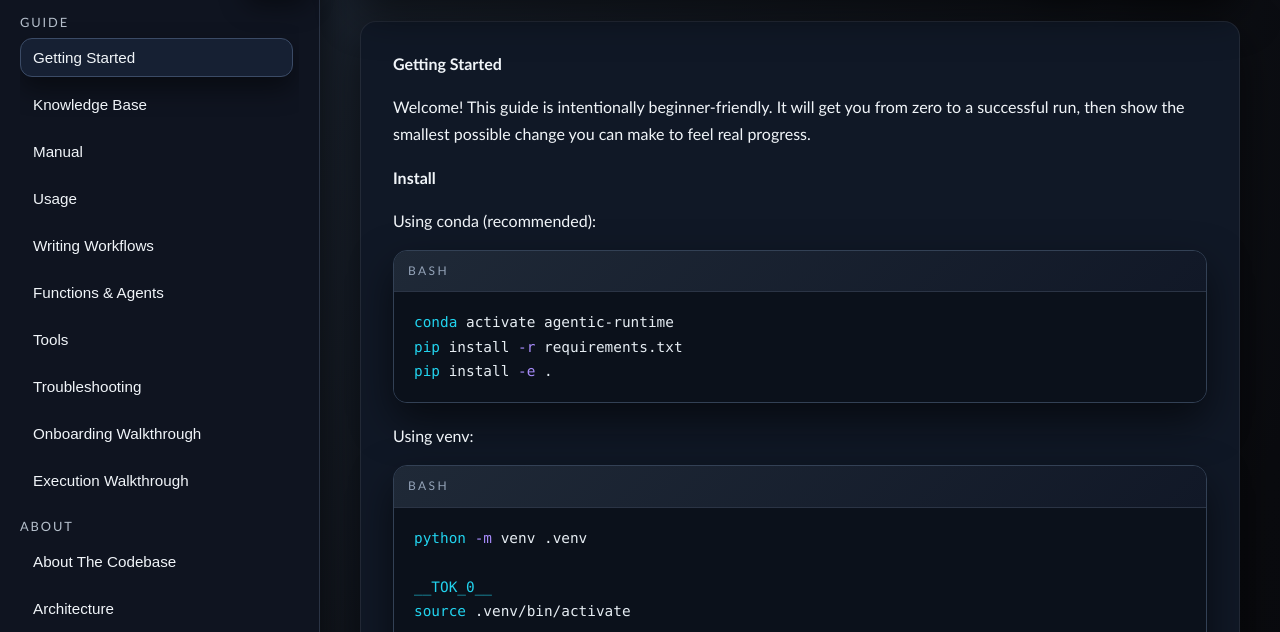
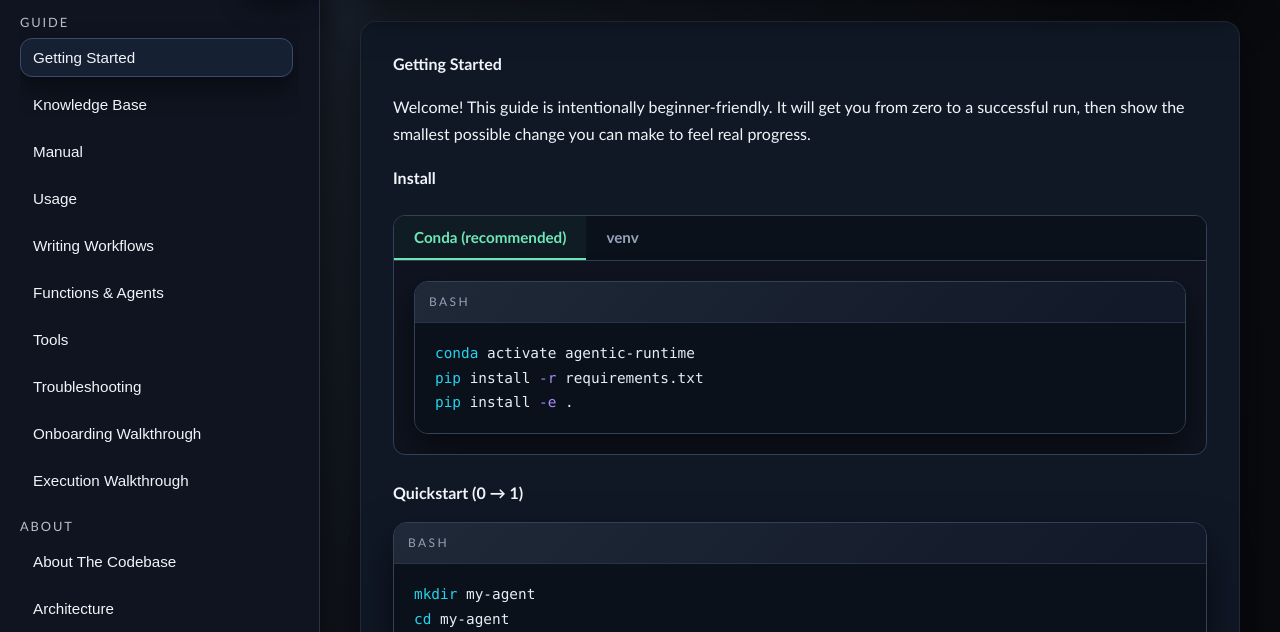
Before and after one commit to rogue-socket/agentic-runtime, a plain HTML site: page docs/site/index.html in a window 1280 px wide. Shown: the part 142-774 px from the top of the page. Drawn offline with Linux system fonts and the light colour scheme.

Commit message:
fix documentation

````diff
--- a/docs/site/app.js
+++ b/docs/site/app.js
@@ -124,10 +124,10 @@
     }
 
     output = escapeHtml(output);
-    placeholders.forEach((html, index) => {
-      const marker = tokenId(index);
-      output = output.split(marker).join(html);
-    });
+    for (let i = placeholders.length - 1; i >= 0; i--) {
+      const marker = tokenId(i);
+      output = output.split(marker).join(placeholders[i]);
+    }
 
     return output;
   };
@@ -140,6 +140,8 @@
     let paragraph = [];
     let codeBuffer = [];
     let codeLang = "";
+    let inTabs = false;
+    let tabsData = null;
 
     const flushParagraph = () => {
       if (!paragraph.length) {
@@ -158,6 +160,41 @@
     };
 
     for (const line of lines) {
+      if (inTabs) {
+        if (line.trim() === "::::") {
+          inTabs = false;
+          let tabsHtml = `<div class="tabs-container"><div class="tabs-header">`;
+          tabsData.tabs.forEach((tab, index) => {
+            tabsHtml += `<button class="tab-button ${index === 0 ? 'active' : ''}" data-tab-id="${index}">${escapeHtml(tab.name)}</button>`;
+          });
+          tabsHtml += `</div><div class="tabs-content">`;
+          tabsData.tabs.forEach((tab, index) => {
+            const tabContentHtml = renderMarkdown(tab.contentLines.join("\n"), currentDoc);
+            tabsHtml += `<div class="tab-pane ${index === 0 ? 'active' : ''}" data-tab-id="${index}">${tabContentHtml}</div>`;
+          });
+          tabsHtml += `</div></div>`;
+          html += tabsHtml;
+          tabsData = null;
+          continue;
+        }
+        if (line.trim().startsWith(":::tab ")) {
+          tabsData.tabs.push({ name: line.trim().slice(":::tab ".length).trim(), contentLines: [] });
+          continue;
+        }
+        if (tabsData.tabs.length > 0) {
+          tabsData.tabs[tabsData.tabs.length - 1].contentLines.push(line);
+        }
+        continue;
+      }
+
+      if (line.trim() === "::::tabs") {
+        flushParagraph();
+        closeList();
+        inTabs = true;
+        tabsData = { tabs: [] };
+        continue;
+      }
+
       if (line.trim().startsWith("```")) {
         if (inCode) {
           const rawCode = codeBuffer.join("\n");
@@ -278,6 +315,18 @@
         }
       });
     });
+
+    docContent.querySelectorAll(".tabs-container").forEach((container) => {
+      const buttons = container.querySelectorAll(".tab-button");
+      const panes = container.querySelectorAll(".tab-pane");
+      buttons.forEach(btn => {
+        btn.addEventListener("click", () => {
+          const tabId = btn.getAttribute("data-tab-id");
+          buttons.forEach(b => b.classList.toggle("active", b === btn));
+          panes.forEach(p => p.classList.toggle("active", p.getAttribute("data-tab-id") === tabId));
+        });
+      });
+    });
   };
 
   navItems.forEach((item) => {
--- a/docs/site/styles.css
+++ b/docs/site/styles.css
@@ -424,3 +424,59 @@
   cursor: pointer;
   font-weight: 700;
 }
+
+.tabs-container {
+  margin: 1.5em 0;
+  border-radius: 12px;
+  overflow: hidden;
+  border: 1px solid #334155;
+  background: #0f1420;
+}
+
+.tabs-header {
+  display: flex;
+  background: #0b111b;
+  border-bottom: 1px solid #334155;
+}
+
+.tab-button {
+  padding: 12px 20px;
+  background: transparent;
+  border: none;
+  border-bottom: 2px solid transparent;
+  color: #94a3b8;
+  cursor: pointer;
+  font-family: var(--font-sans);
+  font-size: 0.95rem;
+  font-weight: 600;
+  transition: all 0.2s ease;
+}
+
+.tab-button:hover {
+  color: var(--ink);
+  background: rgba(255, 255, 255, 0.03);
+}
+
+.tab-button.active {
+  color: var(--accent);
+  border-bottom-color: var(--accent);
+  background: rgba(110, 231, 183, 0.05);
+}
+
+.tab-pane {
+  display: none;
+  padding: 20px;
+}
+
+.tab-pane.active {
+  display: block;
+  animation: fadeIn 0.35s ease;
+}
+
+.tab-pane > .code-shell:first-child,
+.tab-pane > pre:first-child {
+  margin-top: 0;
+}
+.tab-pane > *:last-child {
+  margin-bottom: 0;
+}
````
Also changed, not shown: docs/site/content.js, 2 other files.
